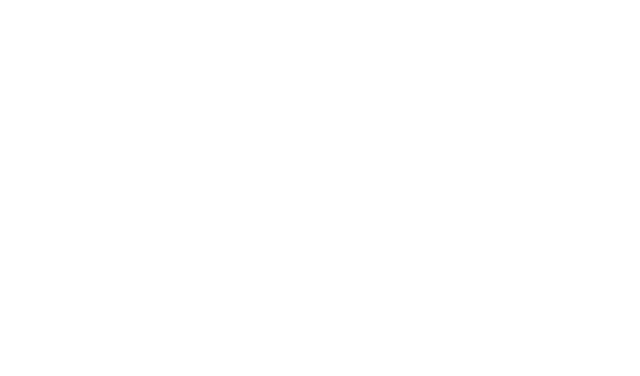
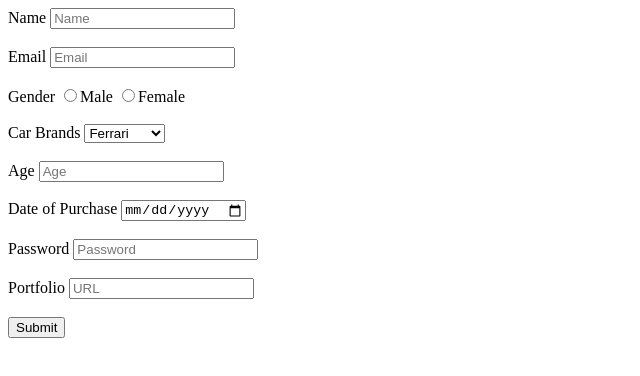
Before and after one commit to acciojob/car-insurance-form-VSaiBhavana, a website: page main.html in a window 1280 px wide. Shown: the whole page, without its empty margins (0-640 px from the left). Drawn offline with Linux system fonts and the light colour scheme.

Commit message:
created a submission

```diff
--- a/main.html
+++ b/main.html
@@ -1,16 +1,34 @@
 <!DOCTYPE html>
-
 <html>
-
 <head>
 	<link rel="stylesheet" href="styles.css">
 </head>
-
 <body>
-	<!-- the entire body must be written by student -->
-    <script type="text/javascript" src="./script.js">
-</script>
-
+	<form method="post">
+	<label for="name">Name</label>
+	<input id="name" type="text" placeholder="Name" required><br><br>
+	<label for="email">Email</label>
+	<input id="email" type="email" placeholder="Email" required><br><br>
+	<label for="gender">Gender</label>
+	<input id="gender" type="radio" name="gender" value="male" required>Male
+	<input id="gender" type="radio" name="gender" value="female" required>Female<br><br>
+	<label for="cars">Car Brands</label>
+	<select id="cars">
+		<option>Ferrari</option>
+		<option>Audi</option>
+		<option>BMW</option>
+		<option>Mercedez</option>
+	</select><br><br>
+	<label for="carage">Age</label>
+	<input type="number" id="carage" placeholder="Age" required><br><br>
+	<label for="dop">Date of Purchase</label>
+	<input type="date" id="dop" required><br><br>
+	<label>Password</label>
+	<input type="password" id="password" placeholder="Password" required><br><br>
+	<label for="portfolio">Portfolio</label>
+	<input type="url" placeholder="URL" id="portfolio"><br><br>
+	<button type="submit">Submit</button>
+	<script type="text/javascript" src="./script.js"></script>
+	</form>
 </body>
-
 </html>
```
